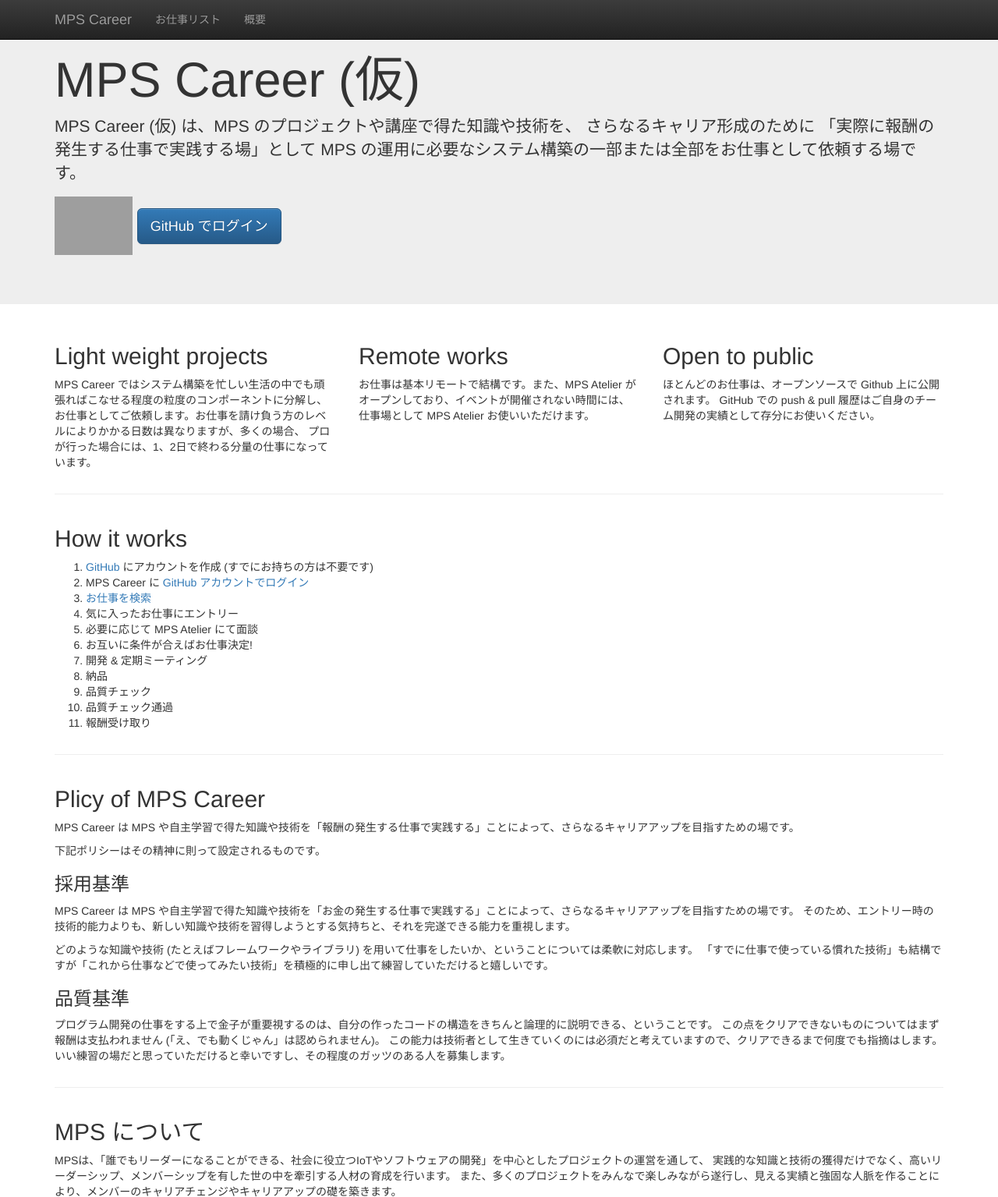
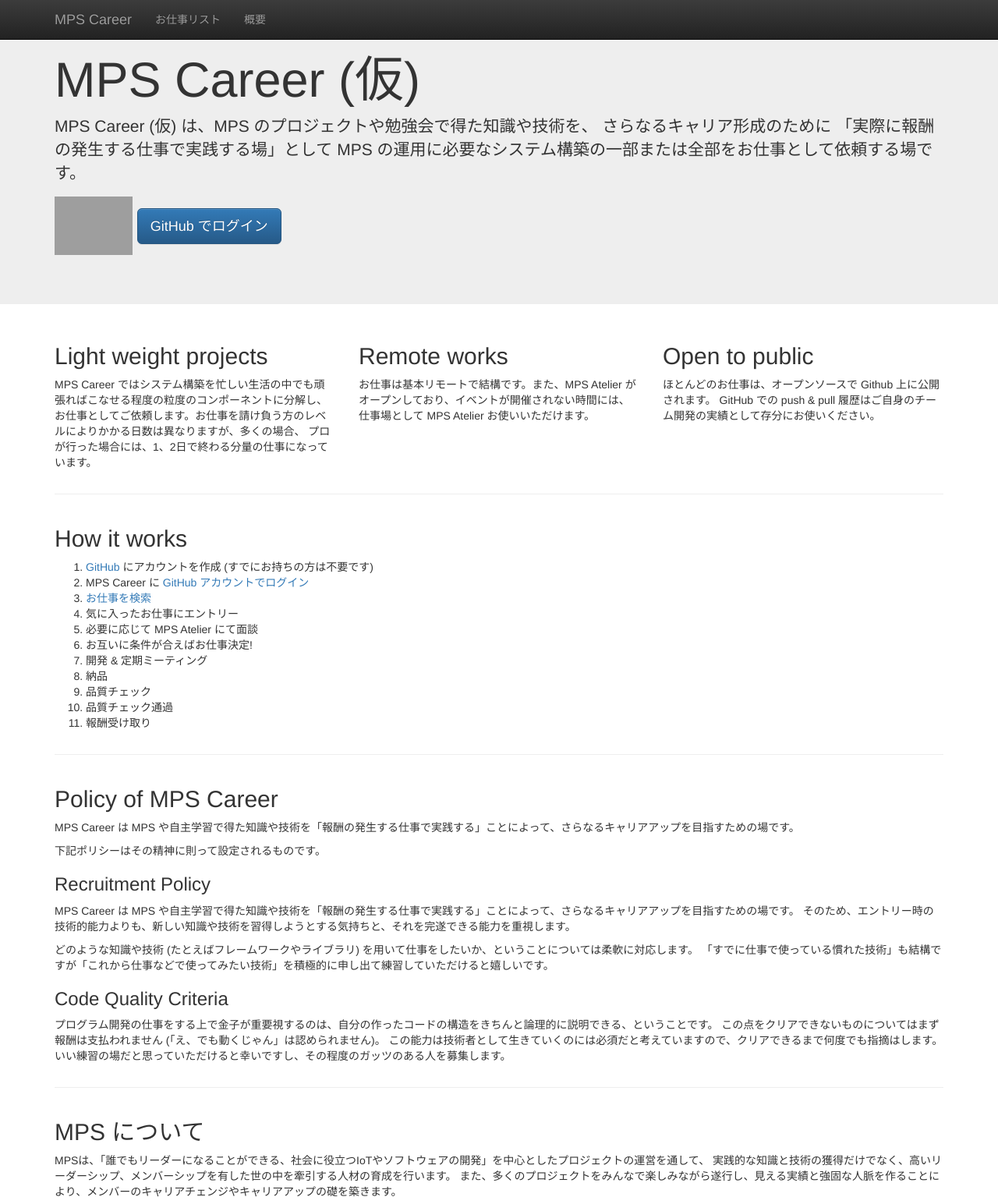
Before and after one commit to morningprojectsamurai/mps-career, a Django app: page / in a window 1280 px wide. Shown: the top 1535 px of the page at 78% size. Run offline with Django 3.2, Linux system fonts and the light colour scheme; parts of the project's set-up code (start-up, migrations or seed data) failed here and were passed over; some libraries are stand-ins or nearby versions; grey boxes are pictures that could not be loaded.

Commit message:
fixed bugs

```diff
--- a/jobs/models.py
+++ b/jobs/models.py
@@ -42,6 +42,7 @@ class Entry(models.Model):
     job = models.ForeignKey(Job, related_name='entries')
     created = models.DateTimeField(auto_now_add=True)
     updated = models.DateTimeField(auto_now=True)
+    is_accepted = models.BooleanField(default=False)
     is_deleted = models.BooleanField(default=False)
 
     def __str__(self):
--- a/templates/base.html
+++ b/templates/base.html
@@ -2,7 +2,7 @@
 
 <html>
     <head>
-        <title>{% block title%}{% endblock %}</title>
+        <title>{% block title%}MPS Career{% endblock %}</title>
         <meta charset="utf-8">
         <meta http-equiv="X-UA-Compatible" content="IE=edge">
         <meta name="viewport" content="width=device-width, initial-scale=1">
--- a/templates/registration/login.html
+++ b/templates/registration/login.html
@@ -1,14 +1,12 @@
 {% extends "base.html" %}
 {% load static %}
 
-
-{% block title %}MPS JOBS{% endblock %}
 
 {% block content %}
 <div class="jumbotron">
     <div class="container">
         <h1>MPS Career (仮)</h1>
-        <p>MPS Career (仮) は、MPS のプロジェクトや講座で得た知識や技術を、
+        <p>MPS Career (仮) は、MPS のプロジェクトや勉強会で得た知識や技術を、
             さらなるキャリア形成のために
             「実際に報酬の発生する仕事で実践する場」として
             MPS の運用に必要なシステム構築の一部または全部をお仕事として依頼する場です。</p>
@@ -68,20 +66,20 @@
 
     <div class="row">
         <div class="col-md-12">
-            <h2>Plicy of MPS Career</h2>
+            <h2>Policy of MPS Career</h2>
             <p>MPS Career は MPS や自主学習で得た知識や技術を「報酬の発生する仕事で実践する」ことによって、さらなるキャリアアップを目指すための場です。</p>
             <p>下記ポリシーはその精神に則って設定されるものです。</p>
 
-            <h3>採用基準</h3>
+            <h3>Recruitment Policy</h3>
 
-            <p>MPS Career は MPS や自主学習で得た知識や技術を「お金の発生する仕事で実践する」ことによって、さらなるキャリアアップを目指すための場です。
+            <p>MPS Career は MPS や自主学習で得た知識や技術を「報酬の発生する仕事で実践する」ことによって、さらなるキャリアアップを目指すための場です。
                 そのため、エントリー時の技術的能力よりも、新しい知識や技術を習得しようとする気持ちと、それを完遂できる能力を重視します。</p>
 
             <p>どのような知識や技術 (たとえばフレームワークやライブラリ) を用いて仕事をしたいか、ということについては柔軟に対応します。
                 「すでに仕事で使っている慣れた技術」も結構ですが「これから仕事などで使ってみたい技術」を積極的に申し出て練習していただけると嬉しいです。
             </p>
 
-            <h3>品質基準</h3>
+            <h3>Code Quality Criteria</h3>
             <p>プログラム開発の仕事をする上で金子が重要視するのは、自分の作ったコードの構造をきちんと論理的に説明できる、ということです。
                 この点をクリアできないものについてはまず報酬は支払われません (「え、でも動くじゃん」は認められません)。
                 この能力は技術者として生きていくのには必須だと考えていますので、クリアできるまで何度でも指摘はします。
```
